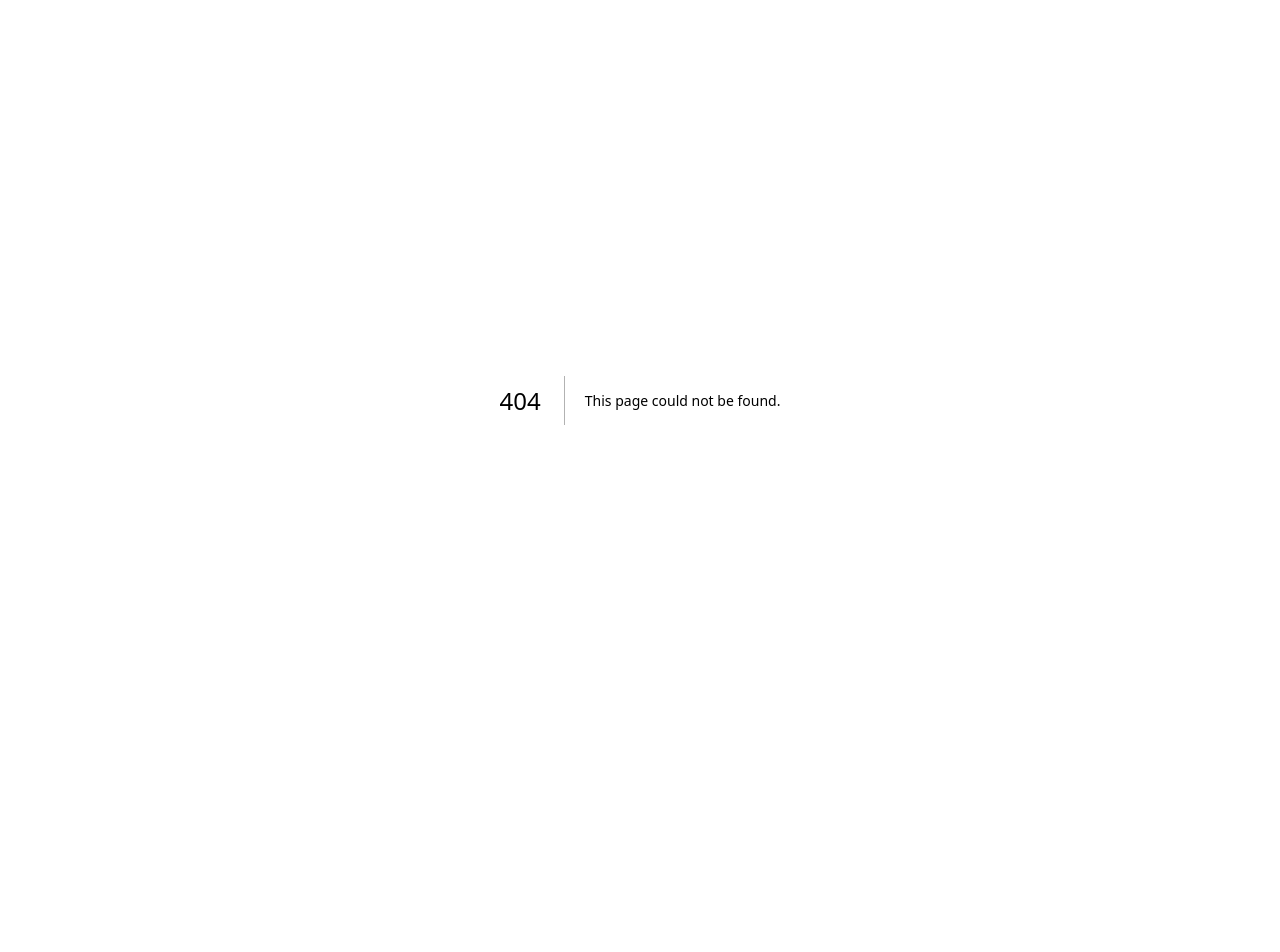
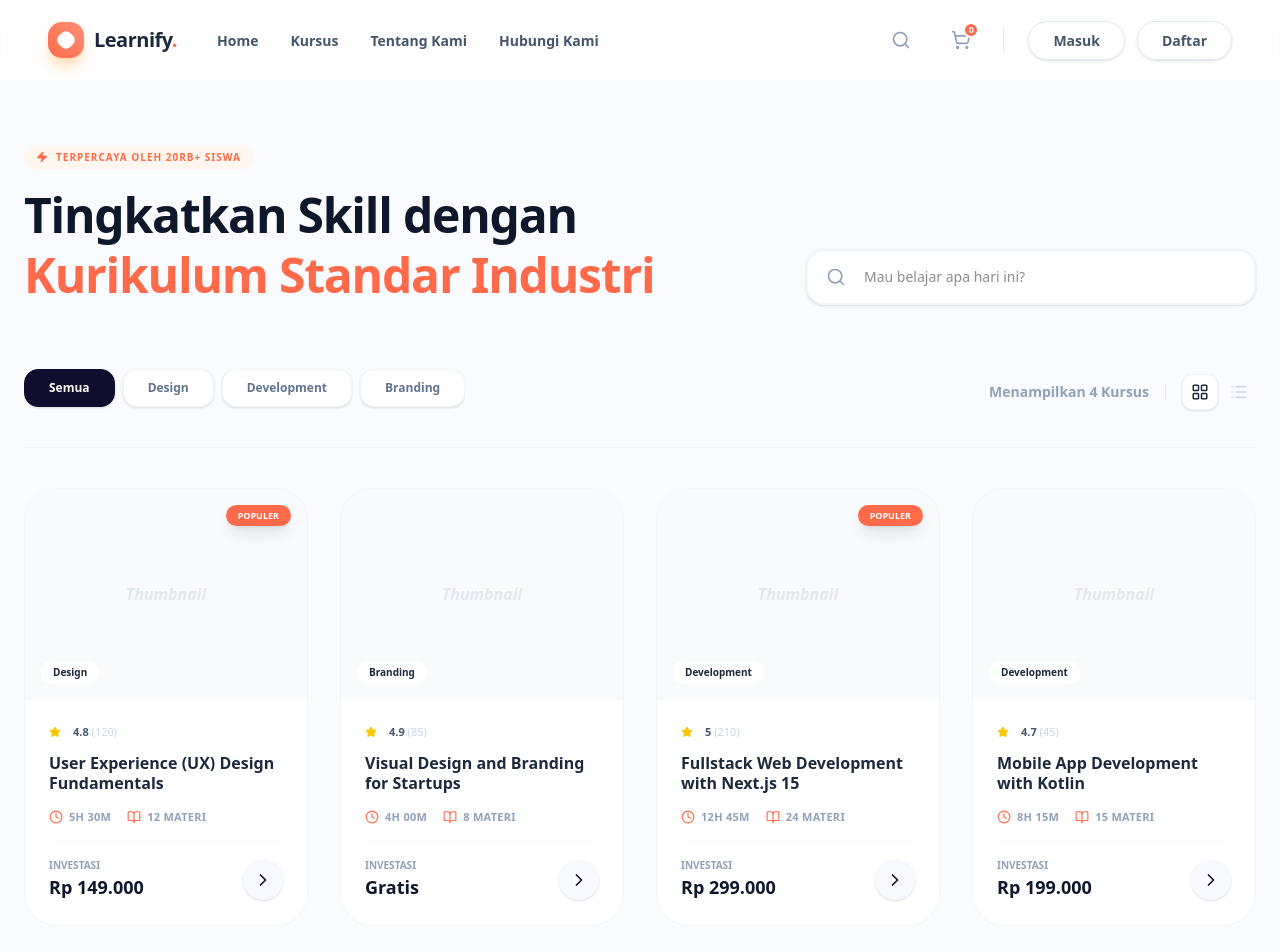
Before and after one commit to C2-Coding-Crew/learnify-lms, a Next.js app: page /courses in a window 1280 px wide. Before the commit this address had no page. Shown: the top 952 px of the page. Before the commit the page ends 800 px from the top, so only its background shows below. Built offline with nearby package versions, Linux system fonts and the light colour scheme.

Commit message:
commit courses page

```diff
--- /dev/null
+++ b/app/courses/page.tsx
@@ -0,0 +1,5 @@
+import CoursesPage from "@/components/courses/courses";
+
+export default function Page() {
+  return <CoursesPage />;
+}
--- /dev/null
+++ b/components/courses/courses.tsx
@@ -0,0 +1,223 @@
+"use client";
+
+import React, { useState, useMemo } from "react";
+import Navbar from "@/components/navbar";
+import Footer from "@/components/footer";
+import {
+  Search,
+  BookOpen,
+  Clock,
+  Star,
+  LayoutGrid,
+  List,
+  ChevronRight,
+  Zap
+} from "lucide-react";
+
+const COURSES_DATA = [
+  {
+    id: 1,
+    title: "User Experience (UX) Design Fundamentals",
+    category: "Design",
+    level: "Beginner",
+    duration: "5h 30m",
+    lessons: 12,
+    rating: 4.8,
+    reviews: 120,
+    price: 149000,
+    isPopular: true,
+  },
+  {
+    id: 2,
+    title: "Visual Design and Branding for Startups",
+    category: "Branding",
+    level: "Intermediate",
+    duration: "4h 00m",
+    lessons: 8,
+    rating: 4.9,
+    reviews: 85,
+    price: 0,
+    isPopular: false,
+  },
+  {
+    id: 3,
+    title: "Fullstack Web Development with Next.js 15",
+    category: "Development",
+    level: "Advanced",
+    duration: "12h 45m",
+    lessons: 24,
+    rating: 5.0,
+    reviews: 210,
+    price: 299000,
+    isPopular: true,
+  },
+  {
+    id: 4,
+    title: "Mobile App Development with Kotlin",
+    category: "Development",
+    level: "Intermediate",
+    duration: "8h 15m",
+    lessons: 15,
+    rating: 4.7,
+    reviews: 45,
+    price: 199000,
+    isPopular: false,
+  },
+];
+
+export default function CoursesPage() {
+  const [searchQuery, setSearchQuery] = useState("");
+  const [activeCategory, setActiveCategory] = useState("Semua");
+
+  // Logic Filtering sederhana untuk simulasi
+  const filteredCourses = useMemo(() => {
+    return COURSES_DATA.filter((course) => {
+      const matchesSearch = course.title.toLowerCase().includes(searchQuery.toLowerCase());
+      const matchesCategory = activeCategory === "Semua" || course.category === activeCategory;
+      return matchesSearch && matchesCategory;
+    });
+  }, [searchQuery, activeCategory]);
+
+  const formatPrice = (price: number) => {
+    if (price === 0) return "Gratis";
+    return new Intl.NumberFormat("id-ID", {
+      style: "currency",
+      currency: "IDR",
+      maximumFractionDigits: 0,
+    }).format(price);
+  };
+
+  return (
+    <div className="min-h-screen bg-[#FAFBFF] text-[#1E1E1E]">
+      <Navbar />
+
+      <main className="max-w-7xl mx-auto px-6 py-16">
+        {/* --- HEADER SECTION --- */}
+        <div className="flex flex-col lg:flex-row justify-between items-start lg:items-end gap-8 mb-16">
+          <div className="space-y-4">
+            <div className="inline-flex items-center gap-2 px-3 py-1 rounded-full bg-orange-50 text-[#FF6B4A] text-[10px] font-black uppercase tracking-widest">
+              <Zap size={12} fill="currentColor" /> Terpercaya oleh 20rb+ Siswa
+            </div>
+            <h1 className="text-4xl md:text-5xl font-black text-slate-900 tracking-tight leading-tight">
+              Tingkatkan Skill dengan <br />
+              <span className="text-[#FF6B4A]">Kurikulum Standar Industri</span>
+            </h1>
+          </div>
+
+          <div className="w-full md:w-[450px] group relative">
+            <Search className="absolute left-5 top-1/2 -translate-y-1/2 text-slate-400 group-focus-within:text-[#FF6B4A] transition-colors" size={20} />
+            <input
+              type="text"
+              placeholder="Mau belajar apa hari ini?"
+              className="w-full bg-white border-2 border-slate-100 rounded-2xl py-4 pl-14 pr-6 text-sm outline-none focus:border-orange-200 focus:ring-4 focus:ring-orange-50 transition-all shadow-sm"
+              onChange={(e) => setSearchQuery(e.target.value)}
+            />
+          </div>
+        </div>
+
+        {/* --- FILTER BAR --- */}
+        <div className="flex flex-col md:flex-row md:items-center justify-between gap-6 mb-10 pb-8 border-b border-slate-100">
+          <div className="flex gap-2 overflow-x-auto pb-2 no-scrollbar">
+            {["Semua", "Design", "Development", "Branding"].map((cat) => (
+              <button
+                key={cat}
+                onClick={() => setActiveCategory(cat)}
+                className={`px-6 py-2.5 rounded-xl text-xs font-bold transition-all whitespace-nowrap shadow-sm border ${
+                  activeCategory === cat
+                  ? "bg-[#100E2E] text-white border-[#100E2E]"
+                  : "bg-white text-slate-500 border-slate-100 hover:border-orange-200"
+                }`}
+              >
+                {cat}
+              </button>
+            ))}
+          </div>
+
+          <div className="flex items-center gap-4 text-sm font-bold text-slate-400">
+            <span>Menampilkan {filteredCourses.length} Kursus</span>
+            <div className="h-4 w-[1px] bg-slate-200" />
+            <div className="flex gap-1">
+              <button className="p-2 rounded-lg bg-white border border-slate-100 text-slate-800 shadow-sm"><LayoutGrid size={18} /></button>
+              <button className="p-2 rounded-lg bg-transparent text-slate-300"><List size={18} /></button>
+            </div>
+          </div>
+        </div>
+
+        {/* --- COURSE GRID --- */}
+        {filteredCourses.length > 0 ? (
+          <div className="grid grid-cols-1 sm:grid-cols-2 lg:grid-cols-3 xl:grid-cols-4 gap-8">
+            {filteredCourses.map((course) => (
+              <div key={course.id} className="group flex flex-col bg-white rounded-[2rem] border border-slate-100 overflow-hidden hover:shadow-2xl hover:shadow-orange-100/30 transition-all duration-500 hover:-translate-y-2">
+                {/* Thumbnail Container */}
+                <div className="aspect-[4/3] bg-slate-50 relative overflow-hidden">
+                  {course.isPopular && (
+                    <div className="absolute top-4 right-4 z-10 bg-[#FF6B4A] text-white text-[9px] font-black px-3 py-1 rounded-full uppercase shadow-lg">
+                      Populer
+                    </div>
+                  )}
+                  <div className="absolute inset-0 bg-gradient-to-t from-black/20 to-transparent opacity-0 group-hover:opacity-100 transition-opacity duration-300" />
+                  <div className="w-full h-full flex items-center justify-center text-slate-200 italic font-bold">
+                    Thumbnail
+                  </div>
+                  <div className="absolute bottom-4 left-4 bg-white/90 backdrop-blur px-3 py-1 rounded-lg text-[10px] font-bold text-slate-800">
+                    {course.category}
+                  </div>
+                </div>
+
+                {/* Content */}
+                <div className="p-6 flex flex-col flex-1">
+                  <div className="flex items-center gap-3 mb-3">
+                    <div className="flex text-yellow-400">
+                      <Star size={12} fill="currentColor" />
+                    </div>
+                    <span className="text-[11px] font-bold text-slate-600">{course.rating} <span className="text-slate-300 font-medium">({course.reviews})</span></span>
+                  </div>
+
+                  <h3 className="font-bold text-slate-800 leading-tight mb-4 line-clamp-2 group-hover:text-[#FF6B4A] transition-colors">
+                    {course.title}
+                  </h3>
+
+                  <div className="mt-auto space-y-4">
+                    <div className="flex items-center gap-4 text-[11px] font-bold text-slate-400 uppercase tracking-wide">
+                      <span className="flex items-center gap-1.5"><Clock size={14} className="text-[#FF6B4A]" /> {course.duration}</span>
+                      <span className="flex items-center gap-1.5"><BookOpen size={14} className="text-[#FF6B4A]" /> {course.lessons} Materi</span>
+                    </div>
+
+                    <div className="pt-4 border-t border-slate-50 flex items-center justify-between">
+                      <div className="flex flex-col">
+                        <span className="text-[10px] font-bold text-slate-400 uppercase">Investasi</span>
+                        <span className="text-lg font-black text-slate-900">{formatPrice(course.price)}</span>
+                      </div>
+                      <button className="w-10 h-10 bg-[#F8F9FF] text-[#100E2E] rounded-full flex items-center justify-center group-hover:bg-[#FF6B4A] group-hover:text-white transition-all shadow-sm">
+                        <ChevronRight size={20} />
+                      </button>
+                    </div>
+                  </div>
+                </div>
+              </div>
+            ))}
+          </div>
+        ) : (
+          <div className="py-20 text-center space-y-4">
+            <div className="text-5xl text-slate-200">🔍</div>
+            <h3 className="text-xl font-bold text-slate-800">Kursus tidak ditemukan</h3>
+            <p className="text-slate-400">Coba gunakan kata kunci lain atau reset filter.</p>
+          </div>
+        )}
+
+        {/* --- PAGINATION --- */}
+        <div className="mt-20 flex justify-center items-center gap-3">
+          <button className="px-4 py-2 text-sm font-bold text-slate-400 hover:text-slate-800">Prev</button>
+          {[1, 2, 3].map((n) => (
+            <button key={n} className={`w-10 h-10 rounded-xl font-bold text-xs transition-all ${n === 1 ? "bg-[#FF6B4A] text-white shadow-lg shadow-orange-200" : "bg-white text-slate-400 border border-slate-100 hover:border-orange-100"}`}>
+              {n}
+            </button>
+          ))}
+          <button className="px-4 py-2 text-sm font-bold text-slate-800">Next</button>
+        </div>
+      </main>
+
+      <Footer />
+    </div>
+  );
+}
--- a/components/navbar.tsx
+++ b/components/navbar.tsx
@@ -23,8 +23,16 @@ export default function Navbar() {
           {/* Navigation Links */}
           <div className="hidden xl:flex items-center gap-8 text-[14px] font-semibold text-slate-600">
             <Link
+              href="/"
+              className="hover:text-[#FF6B4A] transition-colors"
+            >
+              Home
+              <span className="w-1.5 h-1.5 bg-[#FF6B4A] rounded-full opacity-0 group-hover:opacity-100 transition-opacity" />
+            </Link>
+
+            <Link
               href="/courses"
-              className="hover:text-[#FF6B4A] transition-colors group flex items-center gap-1"
+              className="hover:text-[#FF6B4A] transition-colors"
             >
               Kursus
               <span className="w-1.5 h-1.5 bg-[#FF6B4A] rounded-full opacity-0 group-hover:opacity-100 transition-opacity" />
```
